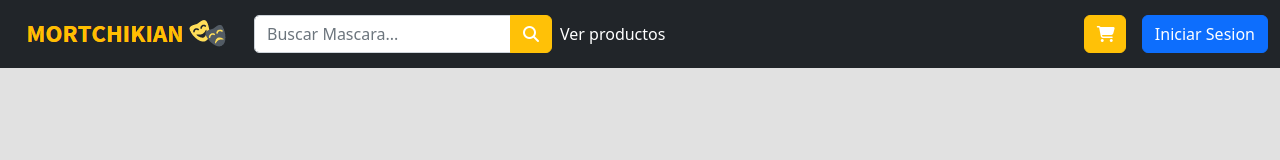
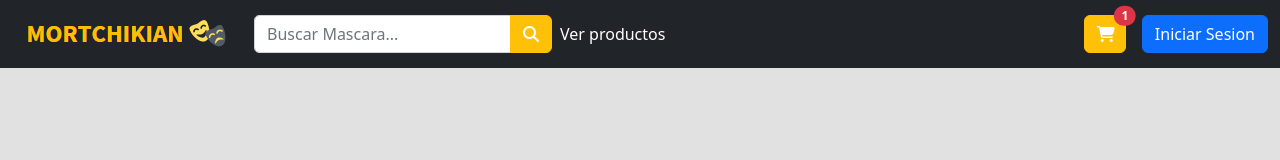
Before and after one commit to No-Country/C8-41-t-mern, a React (Vite) app in the folder client/: page /login in a window 1280 px wide. Shown: the top 160 px of the page. Built offline with nearby package versions, Linux system fonts and the light colour scheme.

Commit message:
deletefromCart and total

```diff
--- a/client/src/components/Cart/Cart.jsx
+++ b/client/src/components/Cart/Cart.jsx
@@ -17,19 +17,27 @@ const Cart = () => {
 
 
 
+
     const [cart, setCart] = useState([]);
+    let total=0;
 
     useEffect(() => {
         setCart(cartItems);
+        //let total=cart.price.reduce((x, y) => x + y);
+        console.log(total);
+        cart.forEach( (item)=>{
+          total=total+(item.price);
+        });
+        //let total=0;
 
-      }, [cart])
+      }, [])
 
 
       const handleDelete = ( userId, productId) => {
 
-        console.log('id de producto es' + productId);
-        console.log('id de usuario es' + userId);
-        startDeleteToCart( userId, productId)
+        startDeleteToCart( userId, productId).then(()=>{
+          setCart(cartItems);
+        })
     }
 
   return (
@@ -47,7 +55,7 @@ const Cart = () => {
         <Accordion.Item eventKey={index}>
             <Accordion.Header>Nombre del Producto: {item.productName} <span>{' '} </span>  </Accordion.Header>
             {/* <Accordion.Header></Accordion.Header> */}
-            <Button variant='danger' onClick={() => handleDelete(userId, item._id)}> Eliminar </Button>
+            <div className="text-end my-1 mx-1"><Button variant='danger'  onClick={() => handleDelete(userId, item._id)}> Eliminar </Button></div>
 
 
             <Accordion.Body> Descripcion:
@@ -60,6 +68,7 @@ const Cart = () => {
               culpa qui officia deserunt mollit anim id est laborum.
             </Accordion.Body>
             </Accordion.Item>
+
           </>
 
             )
@@ -67,7 +76,7 @@ const Cart = () => {
         }
 
       </Accordion>
-      <h2 className='text-end' >Total</h2>
+      <h2 className='text-end' >Total: {total}</h2>
         <div className='text-end' >
             <Button>Comprar</Button>
 
--- a/client/src/components/NavBar.jsx
+++ b/client/src/components/NavBar.jsx
@@ -20,11 +20,12 @@ const NavBar = () => {
   let user = auth.user;
   let cartItems = auth.user.cart;
   Object.keys(auth.user).length > 0 ? (user = auth.user) : (user = null);
-  const [cart, setCart] = useState([]);
+  const [cart, setCart] = useState([cartItems]);
+  console.log(auth)
 
   const handleClick = () => {
     cartItems = null;
-    setCart([cartItems]);
+    setCart([...cartItems]);
     dispatch(startLogout());
   };
 
@@ -33,12 +34,12 @@ const NavBar = () => {
   };
   useEffect(() => {
     console.log("cart items are...")
-    console.log(auth);
+    //console.log(auth);
     console.log(auth.user.cart);
     auth.user.cart ? setCart(cartItems) : {};
     //esperando para el componente carrito
     //console.log(cart);
-  }, [cartItems]);
+  }, []);
 
   //console.log(state.payload.user)
 
@@ -116,7 +117,7 @@ const NavBar = () => {
                 <button type="button" class="btn btn-warning position-relative">
                   <i className="input-icon text-white fa-solid fa-cart-shopping"></i>
 
-                  {cart.length > 1 ? (
+                  {cart.length > 0 ? (
                     <span class="position-absolute top-0 start-100 translate-middle badge rounded-pill bg-danger">
                       {cart.length}
                     <Link to='/cart' > <span class="visually-hidden">Cart items</span></Link>
--- a/client/src/hooks/useAuthStore.js
+++ b/client/src/hooks/useAuthStore.js
@@ -99,8 +99,7 @@ export const useAuthStore = () => {
 
                 try {
                     const  {data}  = await axios.patch(`${import.meta.env.VITE_BACKEND_URL}/api/cart/addcart/${id}`, cart, { headers: { 'x-token': ` ${token}` } }  )
-                    console.log("data is")
-                    console.log(data);
+
                     dispatch(onAddToCart(data))
 
 
@@ -124,6 +123,7 @@ export const useAuthStore = () => {
 
                 try {
                     const { data } = await axios.patch(`${import.meta.env.VITE_BACKEND_URL}/api/cart/deletecart/${id}`, { idProduct }, { headers: { 'x-token': ` ${token}` } })
+                    console.log("data is")
                     console.log(data)
                     dispatch(onDeleteCart(data))
                 } catch (error) {
--- a/client/src/store/slices/auth/authSlice.js
+++ b/client/src/store/slices/auth/authSlice.js
@@ -43,13 +43,12 @@ initialState: {
 
          state.user.cart = payload.cart,
 
-
          state.errorMessage = undefined
 
        },
        onDeleteCart: (state, { payload }) => {
 
-         state.user.cart = payload.cart
+         state.user.cart = payload.cart,
          state.errorMessage = undefined
        },
        onUpdateCartQuantity: (state, { payload }) => {
```
Also changed, not shown: 1 other file (tests, documents, lock files or other folders).
